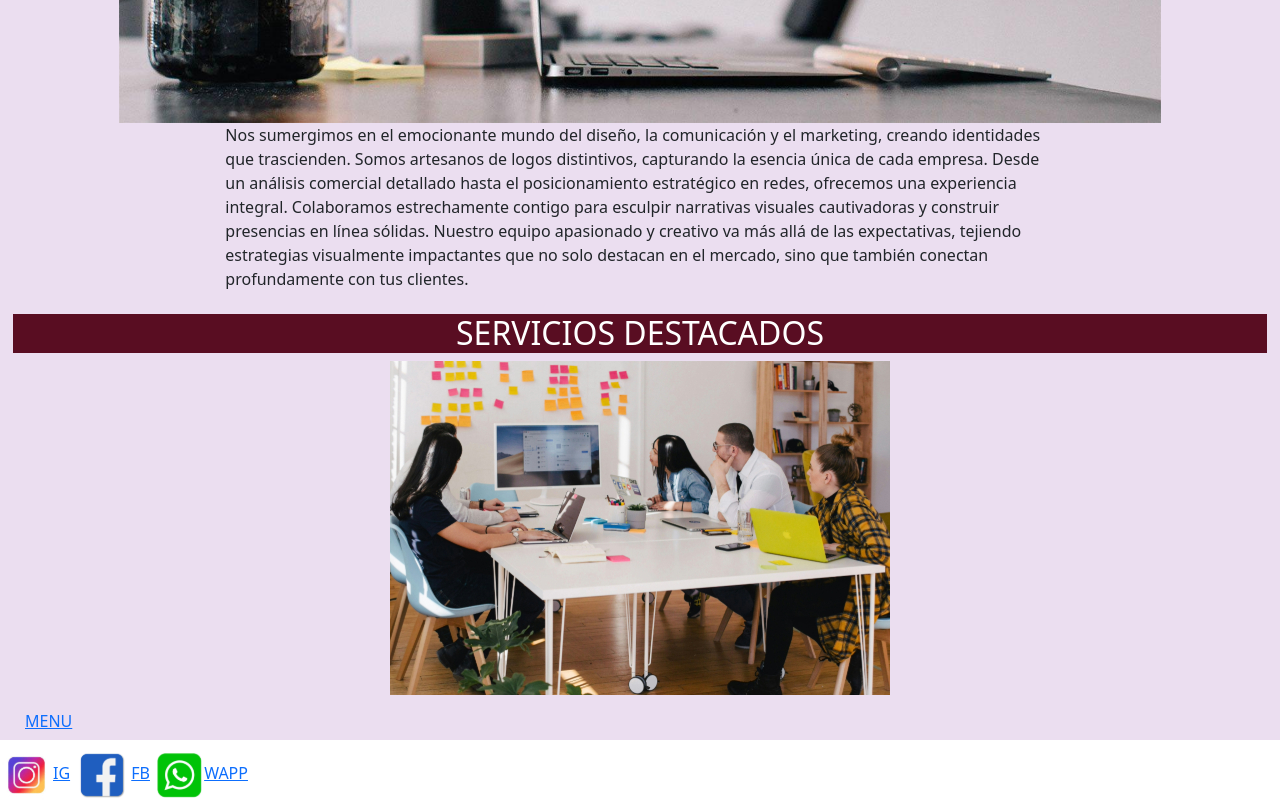
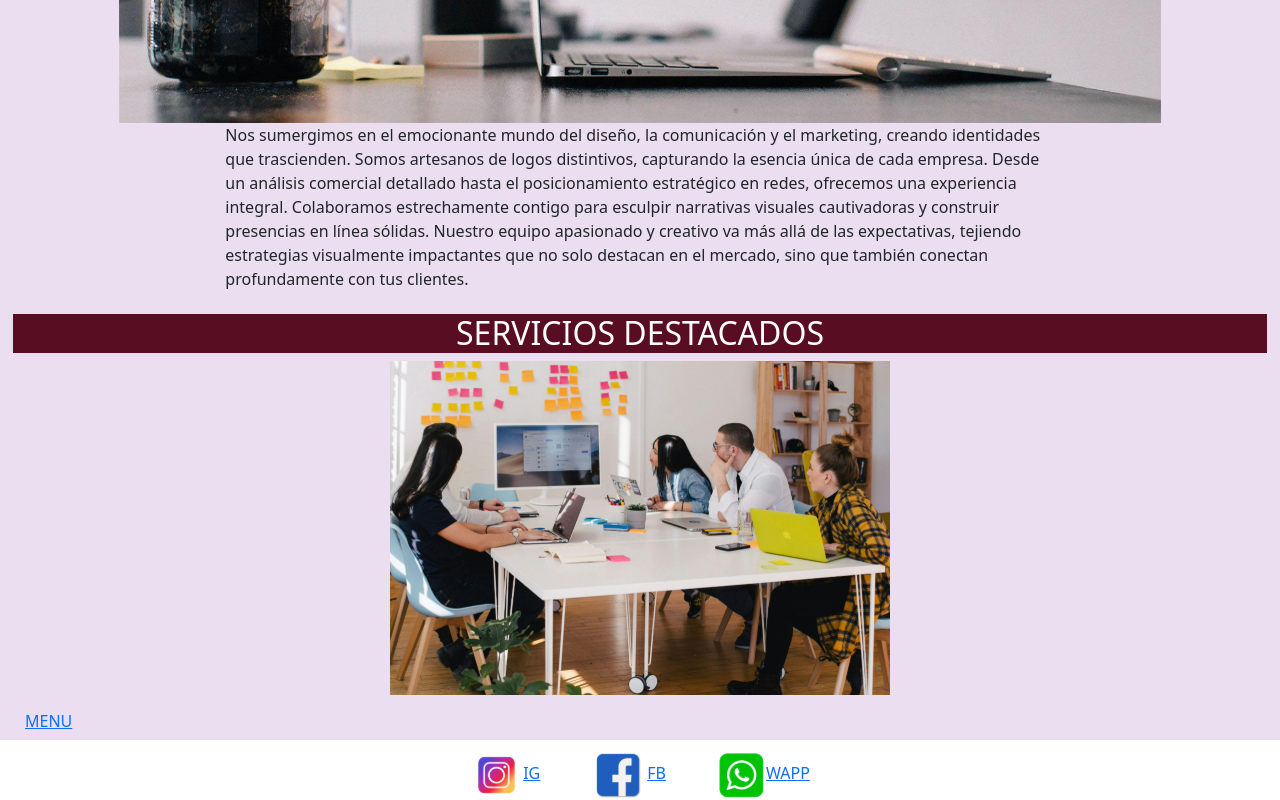
Before and after one commit to milagrosotopadilla/CONSULTORA-DE-MARCAS-MANDARINA, a plain HTML site: page index.html in a window 1280 px wide. Shown: the part 769-1569 px from the top of the page. Drawn offline with nearby package versions, Linux system fonts and the light colour scheme.

Commit message:
Modificaciones en el footer

```diff
--- a/css/style.css
+++ b/css/style.css
@@ -107,7 +107,10 @@ section h2 {
 
 /*footer*/
 footer {
+    display: flex;
     margin-top: 10px;
+    justify-content: center;
+    gap: 50px;
 }
 
 /*main servicios*/
```
Also changed, not shown: 1 other file.
